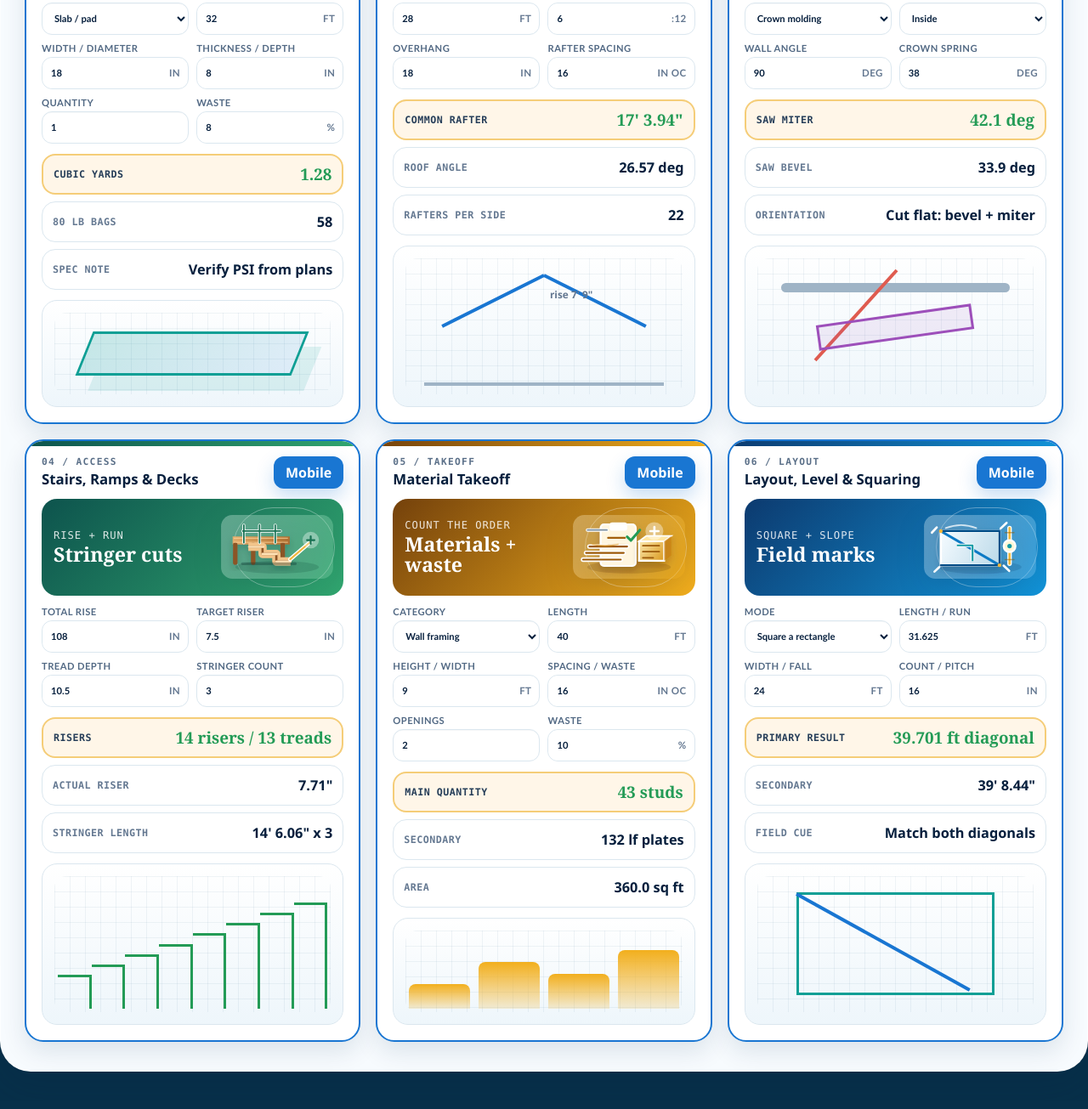
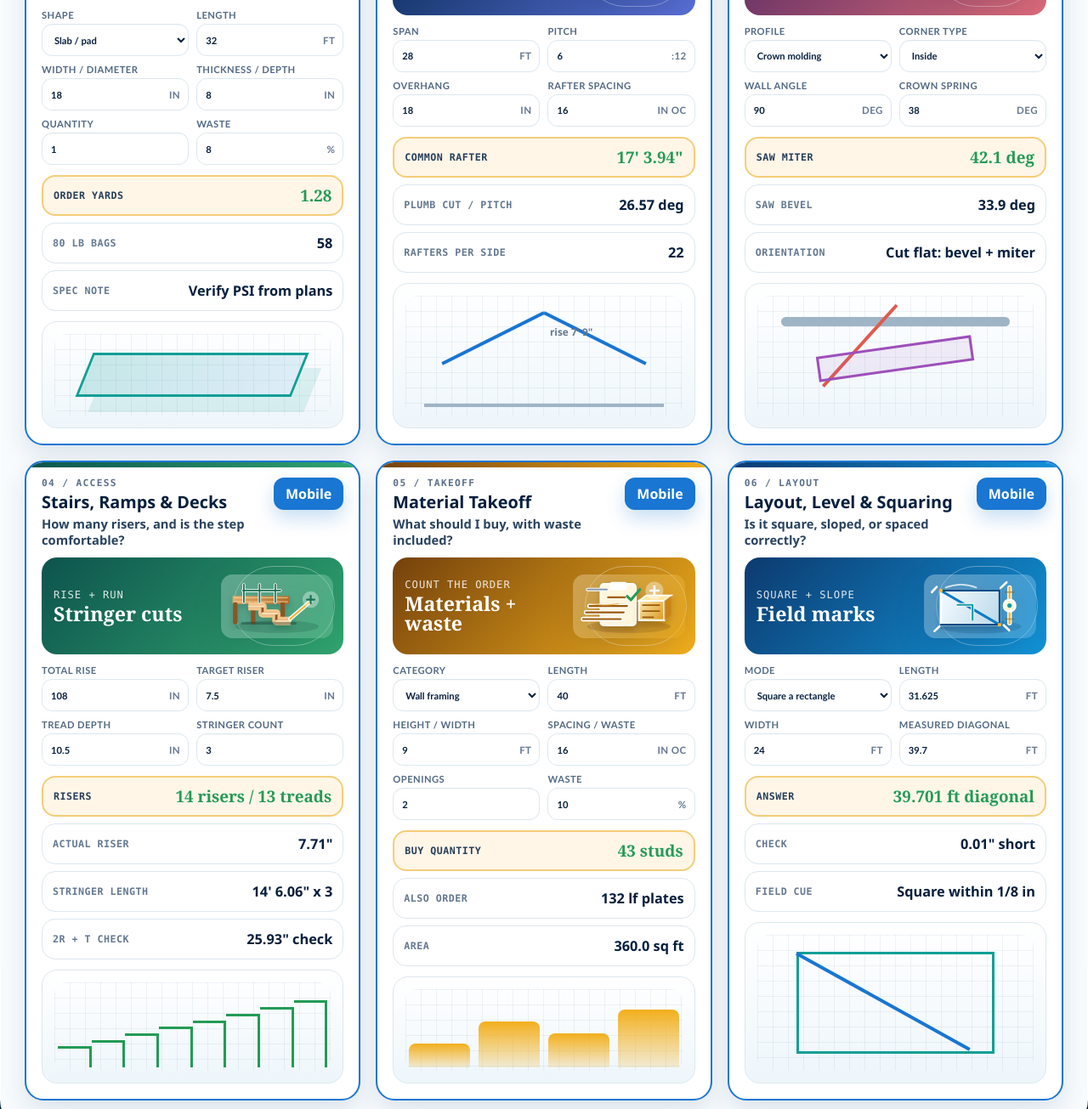
Before and after one commit to mattpower-ux/Job-It, a plain HTML site: page index.html in a window 1280 px wide. Shown: the part 388-1693 px from the top of the page at 85% size. Drawn offline with Linux system fonts and the light colour scheme.

Commit message:
Improve calculator readability and field math

```diff
--- a/app.js
+++ b/app.js
@@ -14,6 +14,7 @@ const calculatorMeta = {
 
 let deferredInstallPrompt = null;
 let openedFromShortcut = false;
+let lastLayoutMode = null;
 const defaultTitle = document.title;
 
 function setShortcutIdentity(calculatorId) {
@@ -128,6 +129,9 @@ function updateStairs() {
   $("stairRisers").textContent = `${risers} risers / ${treads} treads`;
   $("stairActual").textContent = `${round(actualRiser, 2)}"`;
   $("stairStringerLength").textContent = `${inchesToFeetAndInches(stringerLength)} x ${stringers}`;
+  const comfortRule = actualRiser * 2 + tread;
+  const stairOk = actualRiser <= 7.75 && tread >= 10 && comfortRule >= 24 && comfortRule <= 25;
+  $("stairRule").textContent = `${round(comfortRule, 2)}" ${stairOk ? "OK" : "check"}`;
 
   const visual = $("stairVisual");
   visual.innerHTML = "";
@@ -176,22 +180,46 @@ function updateTakeoff() {
 
 function updateLayout() {
   const mode = $("layoutMode").value;
+  if (mode !== lastLayoutMode) {
+    if (mode === "square") {
+      $("layoutA").value = "31.625";
+      $("layoutB").value = "24";
+      $("layoutC").value = "39.7";
+    } else if (mode === "slope") {
+      $("layoutA").value = "27";
+      $("layoutB").value = "0";
+      $("layoutC").value = "0.25";
+    } else {
+      $("layoutA").value = "10";
+      $("layoutB").value = "0";
+      $("layoutC").value = "8";
+    }
+    lastLayoutMode = mode;
+  }
+
   const a = numeric("layoutA");
   const b = numeric("layoutB");
   const c = numeric("layoutC");
 
   if (mode === "square") {
     const diagonal = Math.hypot(a, b);
+    const deltaIn = (c - diagonal) * 12;
     $("layoutMain").textContent = `${round(diagonal, 3)} ft diagonal`;
-    $("layoutSecondary").textContent = inchesToFeetAndInches(diagonal * 12);
-    $("layoutCue").textContent = "Match both diagonals";
+    $("layoutSecondary").textContent = `${Math.abs(round(deltaIn, 2))}" ${deltaIn >= 0 ? "long" : "short"}`;
+    $("layoutCue").textContent = Math.abs(deltaIn) <= 0.125 ? "Square within 1/8 in" : "Move a corner, recheck";
+    $("layoutALabel").textContent = "Length";
+    $("layoutBLabel").textContent = "Width";
+    $("layoutCLabel").textContent = "Measured diagonal";
     $("layoutBUnit").textContent = "ft";
-    $("layoutCUnit").textContent = "in";
+    $("layoutCUnit").textContent = "ft";
   } else if (mode === "slope") {
     const fallIn = a * c;
     $("layoutMain").textContent = `${round(fallIn, 2)} in fall`;
     $("layoutSecondary").textContent = `${round((fallIn / 12) * 100 / a, 2)}% grade`;
     $("layoutCue").textContent = "Lower endpoint by result";
+    $("layoutALabel").textContent = "Drain run";
+    $("layoutBLabel").textContent = "Unused";
+    $("layoutCLabel").textContent = "Pitch";
     $("layoutBUnit").textContent = "unused";
     $("layoutCUnit").textContent = "in/ft";
   } else {
@@ -200,6 +228,9 @@ function updateLayout() {
     $("layoutMain").textContent = `${round(spacingIn, 2)} in centers`;
     $("layoutSecondary").textContent = `${spaces + 1} marks incl. ends`;
     $("layoutCue").textContent = "Mark from same end";
+    $("layoutALabel").textContent = "Opening length";
+    $("layoutBLabel").textContent = "Unused";
+    $("layoutCLabel").textContent = "Spaces";
     $("layoutBUnit").textContent = "unused";
     $("layoutCUnit").textContent = "spaces";
   }
--- a/index.html
+++ b/index.html
@@ -26,6 +26,7 @@
           <div>
             <p class="kicker">01 / concrete</p>
             <h2>Concrete & Foundation</h2>
+            <p class="field-question">How many yards do we order?</p>
           </div>
           <button class="mobile-toggle" type="button" data-mobile-toggle>Mobile</button>
         </div>
@@ -65,7 +66,7 @@
           </label>
         </div>
         <div class="output-stack">
-          <div class="metric primary"><span>Cubic yards</span><strong id="concreteYards">0.00</strong></div>
+          <div class="metric primary"><span>Order yards</span><strong id="concreteYards">0.00</strong></div>
           <div class="metric"><span>80 lb bags</span><strong id="concreteBags">0</strong></div>
           <div class="metric"><span>Spec note</span><strong id="concreteNote">Verify PSI from plans</strong></div>
         </div>
@@ -77,6 +78,7 @@
           <div>
             <p class="kicker">02 / framing</p>
             <h2>Roof & Rafter Geometry</h2>
+            <p class="field-question">What length and saw angle do I cut?</p>
           </div>
           <button class="mobile-toggle" type="button" data-mobile-toggle>Mobile</button>
         </div>
@@ -104,7 +106,7 @@
         </div>
         <div class="output-stack">
           <div class="metric primary"><span>Common rafter</span><strong id="roofRafter">0' 0"</strong></div>
-          <div class="metric"><span>Roof angle</span><strong id="roofAngle">0.0 deg</strong></div>
+          <div class="metric"><span>Plumb cut / pitch</span><strong id="roofAngle">0.0 deg</strong></div>
           <div class="metric"><span>Rafters per side</span><strong id="roofCount">0</strong></div>
         </div>
         <div class="roof-diagram" aria-hidden="true">
@@ -119,6 +121,7 @@
           <div>
             <p class="kicker">03 / finish</p>
             <h2>Trim & Molding Cuts</h2>
+            <p class="field-question">What miter and bevel fit this corner?</p>
           </div>
           <button class="mobile-toggle" type="button" data-mobile-toggle>Mobile</button>
         </div>
@@ -168,6 +171,7 @@
           <div>
             <p class="kicker">04 / access</p>
             <h2>Stairs, Ramps & Decks</h2>
+            <p class="field-question">How many risers, and is the step comfortable?</p>
           </div>
           <button class="mobile-toggle" type="button" data-mobile-toggle>Mobile</button>
         </div>
@@ -197,6 +201,7 @@
           <div class="metric primary"><span>Risers</span><strong id="stairRisers">0</strong></div>
           <div class="metric"><span>Actual riser</span><strong id="stairActual">0"</strong></div>
           <div class="metric"><span>Stringer length</span><strong id="stairStringerLength">0' 0"</strong></div>
+          <div class="metric"><span>2R + T check</span><strong id="stairRule">0"</strong></div>
         </div>
         <div class="stair-visual" id="stairVisual" aria-hidden="true"></div>
       </section>
@@ -206,6 +211,7 @@
           <div>
             <p class="kicker">05 / takeoff</p>
             <h2>Material Takeoff</h2>
+            <p class="field-question">What should I buy, with waste included?</p>
           </div>
           <button class="mobile-toggle" type="button" data-mobile-toggle>Mobile</button>
         </div>
@@ -244,8 +250,8 @@
           </label>
         </div>
         <div class="output-stack">
-          <div class="metric primary"><span>Main quantity</span><strong id="takeoffMain">0</strong></div>
-          <div class="metric"><span>Secondary</span><strong id="takeoffSecondary">0</strong></div>
+          <div class="metric primary"><span>Buy quantity</span><strong id="takeoffMain">0</strong></div>
+          <div class="metric"><span>Also order</span><strong id="takeoffSecondary">0</strong></div>
           <div class="metric"><span>Area</span><strong id="takeoffArea">0 sq ft</strong></div>
         </div>
         <div class="takeoff-bars" aria-hidden="true"><span></span><span></span><span></span><span></span></div>
@@ -256,6 +262,7 @@
           <div>
             <p class="kicker">06 / layout</p>
             <h2>Layout, Level & Squaring</h2>
+            <p class="field-question">Is it square, sloped, or spaced correctly?</p>
           </div>
           <button class="mobile-toggle" type="button" data-mobile-toggle>Mobile</button>
         </div>
@@ -269,25 +276,25 @@
             <select id="layoutMode">
               <option value="square">Square a rectangle</option>
               <option value="slope">Slope / drainage fall</option>
-              <option value="spacing">Equal spacing</option>
+              <option value="spacing">Baluster / equal spacing</option>
             </select>
           </label>
           <label>
-            Length / run
+            <span id="layoutALabel">Length / run</span>
             <div class="input-row"><input id="layoutA" type="number" value="31.625" min="0" step="0.001" /><span>ft</span></div>
           </label>
           <label>
-            Width / fall
+            <span id="layoutBLabel">Width / fall</span>
             <div class="input-row"><input id="layoutB" type="number" value="24" min="0" step="0.001" /><span id="layoutBUnit">ft</span></div>
           </label>
           <label>
-            Count / pitch
-            <div class="input-row"><input id="layoutC" type="number" value="16" min="0" step="0.001" /><span id="layoutCUnit">in</span></div>
+            <span id="layoutCLabel">Measured diag / pitch</span>
+            <div class="input-row"><input id="layoutC" type="number" value="39.7" min="0" step="0.001" /><span id="layoutCUnit">ft</span></div>
           </label>
         </div>
         <div class="output-stack">
-          <div class="metric primary"><span>Primary result</span><strong id="layoutMain">0</strong></div>
-          <div class="metric"><span>Secondary</span><strong id="layoutSecondary">0</strong></div>
+          <div class="metric primary"><span>Answer</span><strong id="layoutMain">0</strong></div>
+          <div class="metric"><span>Check</span><strong id="layoutSecondary">0</strong></div>
           <div class="metric"><span>Field cue</span><strong id="layoutCue">Measure twice</strong></div>
         </div>
         <div class="layout-visual" aria-hidden="true">
--- a/styles.css
+++ b/styles.css
@@ -85,9 +85,17 @@ h1 {
 }
 
 h2 {
-  font-size: 1.05rem;
-  line-height: 1.1;
+  font-size: 1.24rem;
+  line-height: 1.12;
   font-weight: 900;
+}
+
+.field-question {
+  margin: 5px 0 0;
+  color: var(--text);
+  font-size: 0.92rem;
+  line-height: 1.25;
+  font-weight: 800;
 }
 
 .header-note {
@@ -586,7 +594,12 @@ select:focus {
 }
 
 .calculator.expanded-mode h2 {
-  font-size: 1.22rem;
+  font-size: 1.44rem;
+  line-height: 1.1;
+}
+
+.calculator.expanded-mode .field-question {
+  font-size: 1rem;
 }
 
 .calculator.expanded-mode .kicker {
--- a/sw.js
+++ b/sw.js
@@ -1,4 +1,4 @@
-const CACHE_NAME = "job-it-v3";
+const CACHE_NAME = "job-it-v4";
 const ASSETS = [
   "./",
   "./index.html",
```
